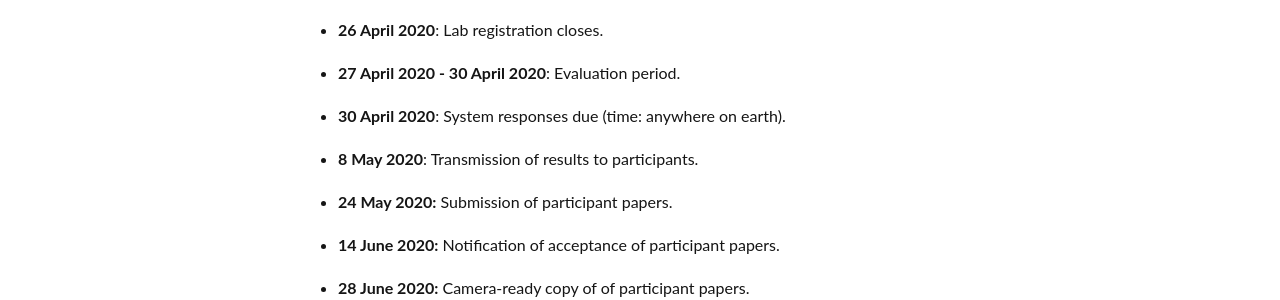
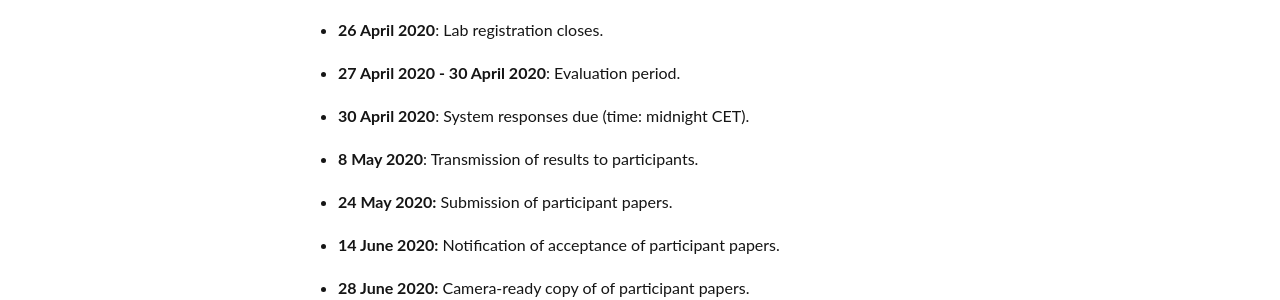
Before and after one commit to impresso/CLEF-HIPE-2020, a Jekyll site: the page built from _pages/dates.md, in a window 1280 px wide. Shown: the part 250-550 px from the top of the page. Built offline with Jekyll 4.4.1, drawn with Linux system fonts in a browser that asks for light colours.

Commit message:
minor edit

```diff
--- a/_pages/dates.md
+++ b/_pages/dates.md
@@ -10,7 +10,7 @@ order: 40
 - **14 February 2020**: Release of full data (training and dev).
 - **26 April 2020**: Lab registration closes.
 - **27 April 2020 - 30 April  2020**: Evaluation period.
-- **30 April 2020**: System responses due (time: anywhere on earth).
+- **30 April 2020**: System responses due (time: midnight CET).
 - **8 May 2020**: Transmission of results to participants.
 - **24 May 2020:**  Submission of participant papers.
 - **14 June 2020:** Notification of acceptance of participant papers.
```
